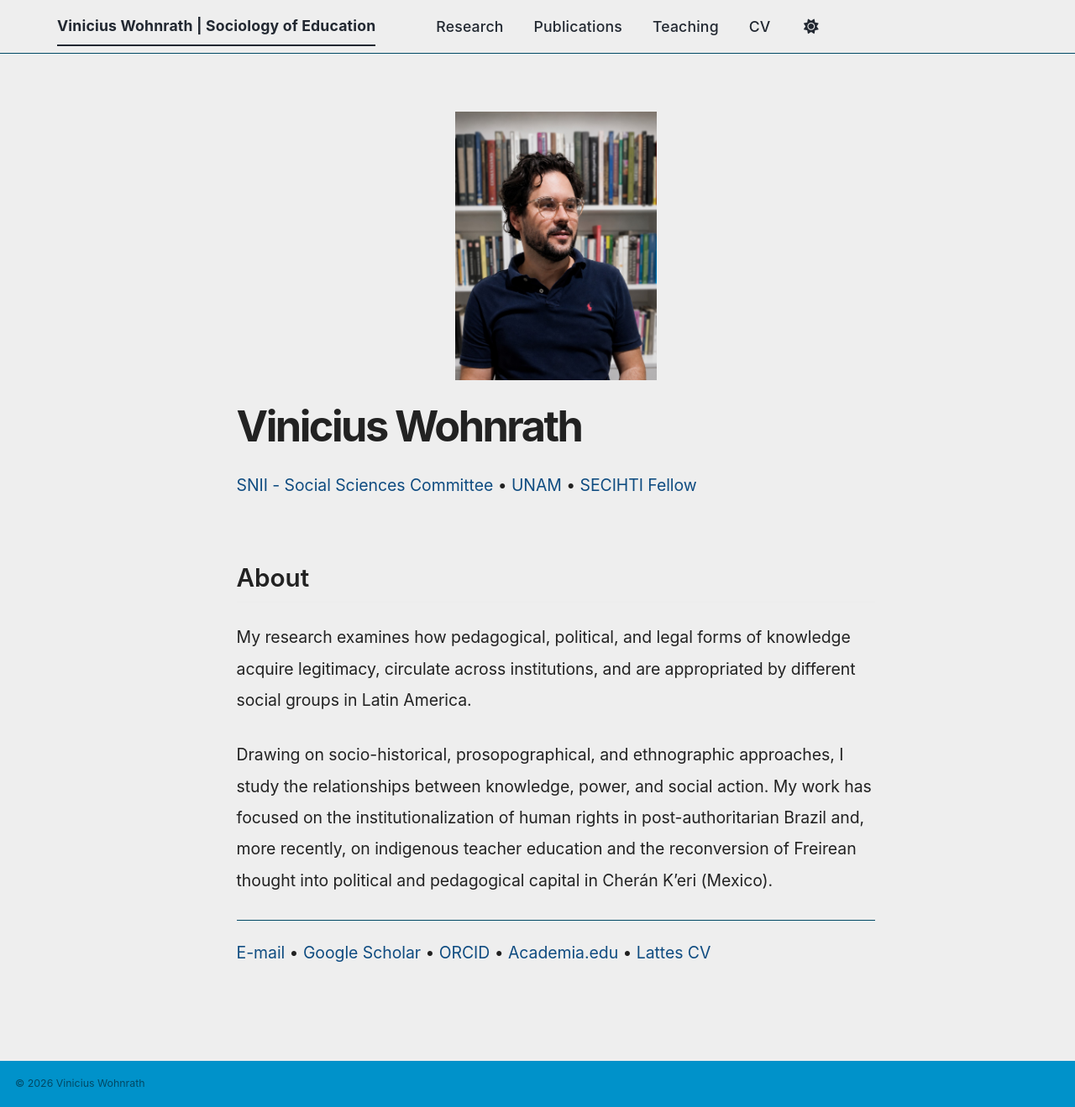
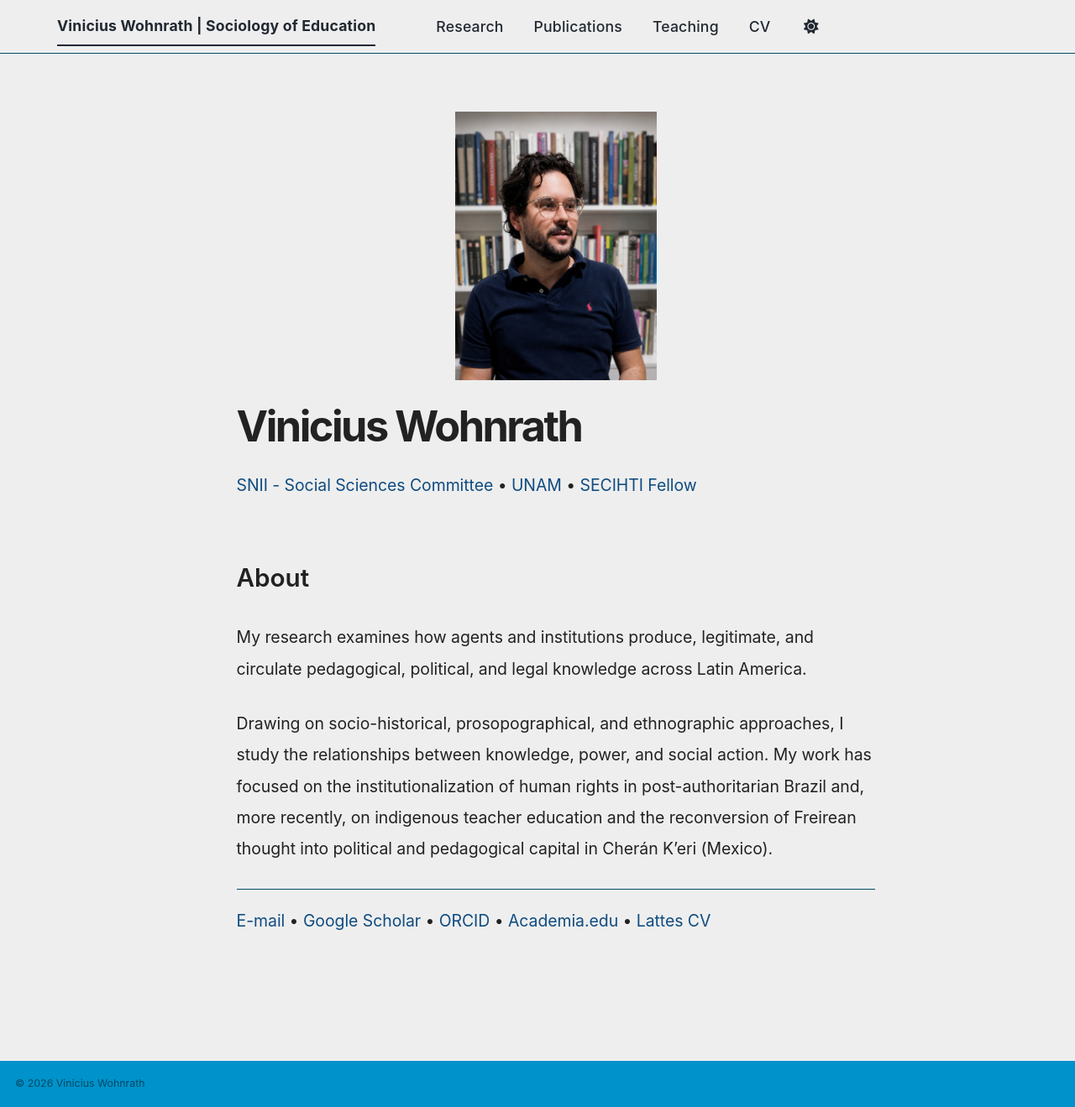
Before and after one commit to viniciuswohnrath/viniciuswohnrath.github.io, a Jekyll site: the page built from _pages/about.md, in a window 1280 px wide and 1319 px high. Shown: the whole window at 84% size. Built offline with Jekyll 4.4.1, drawn with Linux system fonts in a browser that asks for light colours; a script bundle is joined from its source files by our own code; library files that are not in the unit come from our copies.

Commit message:
Update about.md

```diff
--- a/_pages/about.md
+++ b/_pages/about.md
@@ -16,7 +16,7 @@ classes: wide
 
 ## About
 
-My research examines how pedagogical, political, and legal forms of knowledge acquire legitimacy, circulate across institutions, and are appropriated by different social groups in Latin America.
+My research examines how agents and institutions produce, legitimate, and circulate pedagogical, political, and legal knowledge across Latin America.
 
 Drawing on socio-historical, prosopographical, and ethnographic approaches, I study the relationships between knowledge, power, and social action. My work has focused on the institutionalization of human rights in post-authoritarian Brazil and, more recently, on indigenous teacher education and the reconversion of Freirean thought into political and pedagogical capital in Cherán K'eri (Mexico).
 
```
